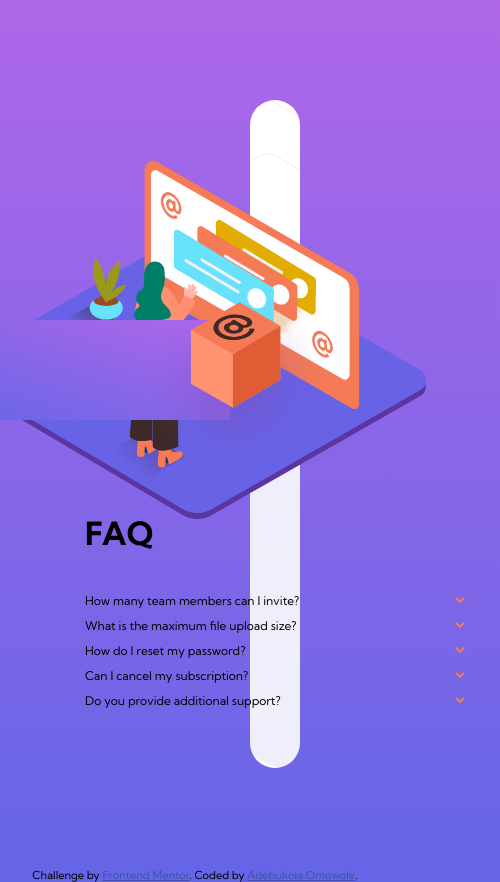
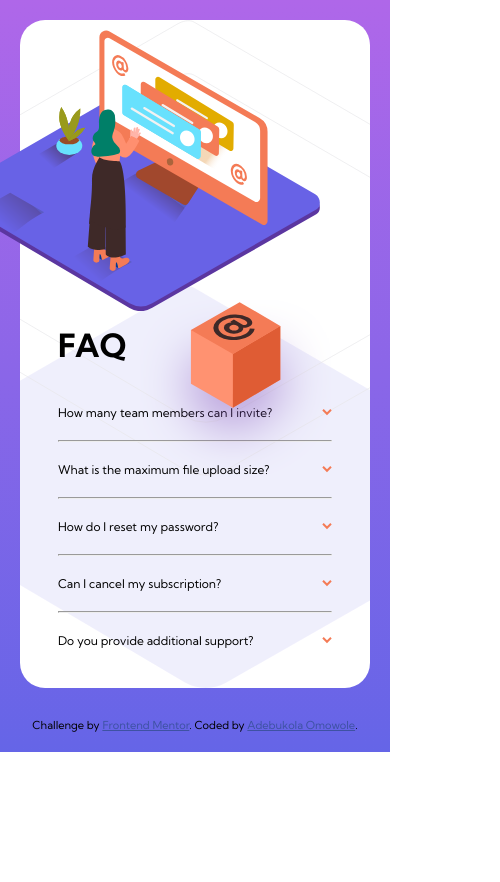
Before and after one commit to Adebukol/faq-accordion, a plain HTML site: page index.html in a window 390 px wide. Shown: the whole page, 500 px wide, since content can reach past the window. After the commit the page ends 844 px from the top, so only its background shows below. Drawn offline with Linux system fonts and the light colour scheme.

Commit message:
responsiveness updated

```diff
--- a/index.html
+++ b/index.html
@@ -25,44 +25,35 @@
               <p>You can invite up to 2 additional users on the Free plan. There is no limit on
                 team members for the Premium plan.</p>
             </div>
-
-
-
+          <hr>
             <p class="example" id="secondEl">What is the maximum file upload size?<img id="image2" src="images/icon-arrow-down.svg" alt="icon-arrow-down"></p>
             <div class="content" id="disPlay1">
               <p>No more than 2GB. All files in your account must fit your allotted storage space.</p>
             </div>
-
-
-
+            <hr>
             <p class="example" id="thirdEl">How do I reset my password?<img id="image3" src="images/icon-arrow-down.svg" alt="icon-arrow-down"></p>
             <div class="content" id="disPlay2">
               <p> Click “Forgot password” from the login page or “Change password” from your profile page. A reset link will be emailed to you.</p>
             </div>
-
-
-
+            <hr>
             <p class="example" id="fourthEl"> Can I cancel my subscription?<img src="images/icon-arrow-down.svg" id="image4" alt="icon-arrow-down"></p>
             <div class="content" id="disPlay3">
               <p>Yes! Send us a message and we’ll process your request no questions asked.</p>
             </div>
-
-
-
+            <hr>
             <p class="example" id="fifthEl">Do you provide additional support?<img src="images/icon-arrow-down.svg" id="image5" alt="icon-arrow-down"></p>
             <div class="content" id="disPlay4">
               <p>Chat and email support is available 24/7. Phone lines are open during normal business hours.</p>
             </div>
-
-        <!-- </ul> -->
       </div>
     </div>
-  </div>
+
 
   <div class="attribution">
     Challenge by <a href="https://www.frontendmentor.io?ref=challenge" target="_blank">Frontend Mentor</a>.
     Coded by <a href="#">Adebukola Omowole</a>.
   </div>
+</div>
   <script src="script.js"></script>
 </body>
 </html>
--- a/main.css
+++ b/main.css
@@ -9,14 +9,16 @@
 }
 
 body{
-  background: linear-gradient(0deg,#6565e7, #af67e9);
+
   font-family: 'Kumbh Sans', sans-serif;
   /* font-family: 'Ultra', serif; */
   font-weight: 400, 700;
 }
 
 .container-1{
+  background: linear-gradient(0deg,#6565e7, #af67e9);
   padding: 100px 250px;
+  height: 100%;
 }
 .card{
   background-color: hsl(0, 0%, 100%);
@@ -33,9 +35,9 @@ body{
 }
 .faq{
   padding-left: 50px;
-  min-width: 430px;
+  /* min-width: 430px; */
 }
-#accordion p{
+.faq p{
   display: flex;
   justify-content: space-between;
   align-items: center;
@@ -44,37 +46,12 @@ body{
 h1{
   margin-bottom: 40px;
 }
-#accordion li{
-  list-style: none;
-  width: 100%;
-  margin-bottom: 20px;
-  font-size: 12px;
-  cursor: pointer;
-  border-bottom: 2px solid hsl(240, 5%, 91%);
-  padding-bottom: 20px;
 
-}
 p:hover{
   color: hsl(14, 88%, 65%);
   cursor: pointer;
 }
-/* #accordion img:hover{
-  transform: rotate(180deg);
 
-}
-#accordion p + input[type="radio"]{
-  display: none;
-}
-#accordion .content{
-  padding: 0 10px;
-  line-height: 26px;
-  max-height: 0;
-  overflow: hidden;
-  transition: max-height 0.5s;
-}
-#accordion p + input[type="radio"]:checked + .content{
-  max-height: 400px;
-} */
 .images{
   margin-left: -20px;
 }
@@ -113,7 +90,8 @@ p:hover{
   align-items: center;
   cursor: pointer;
   justify-content: space-between;
-  margin-bottom: 10px;
+  margin-bottom: 20px;
+  margin-top: 20px;
   font-size: 12px;
 }
 .example:hover{
@@ -122,18 +100,34 @@ p:hover{
 .content{
   display: none;
   font-size: 12px;
-  margin-bottom: 5px;
+  margin-bottom: 15px;
 }
-.cont{
-  display: none;
+.example img{
+  margin-left: 50px;
 }
-.attribution { font-size: 11px; text-align: center; }
+.attribution {
+  font-size: 11px; text-align: center;
+margin-top: 30px;
+}
     .attribution a { color: hsl(228, 45%, 44%); }
 
 
 
 @media screen and (max-width: 500px) {
+  .container-1{
+    padding: 20px;
+  }
+  .container{
+    display: none;
+  }
   .card{
     flex-direction: column;
+    padding: 0px;
+  }
+  .faq{
+    padding: 20px;
+  }
+  .img2{
+    width: 100%;
   }
 }
```
